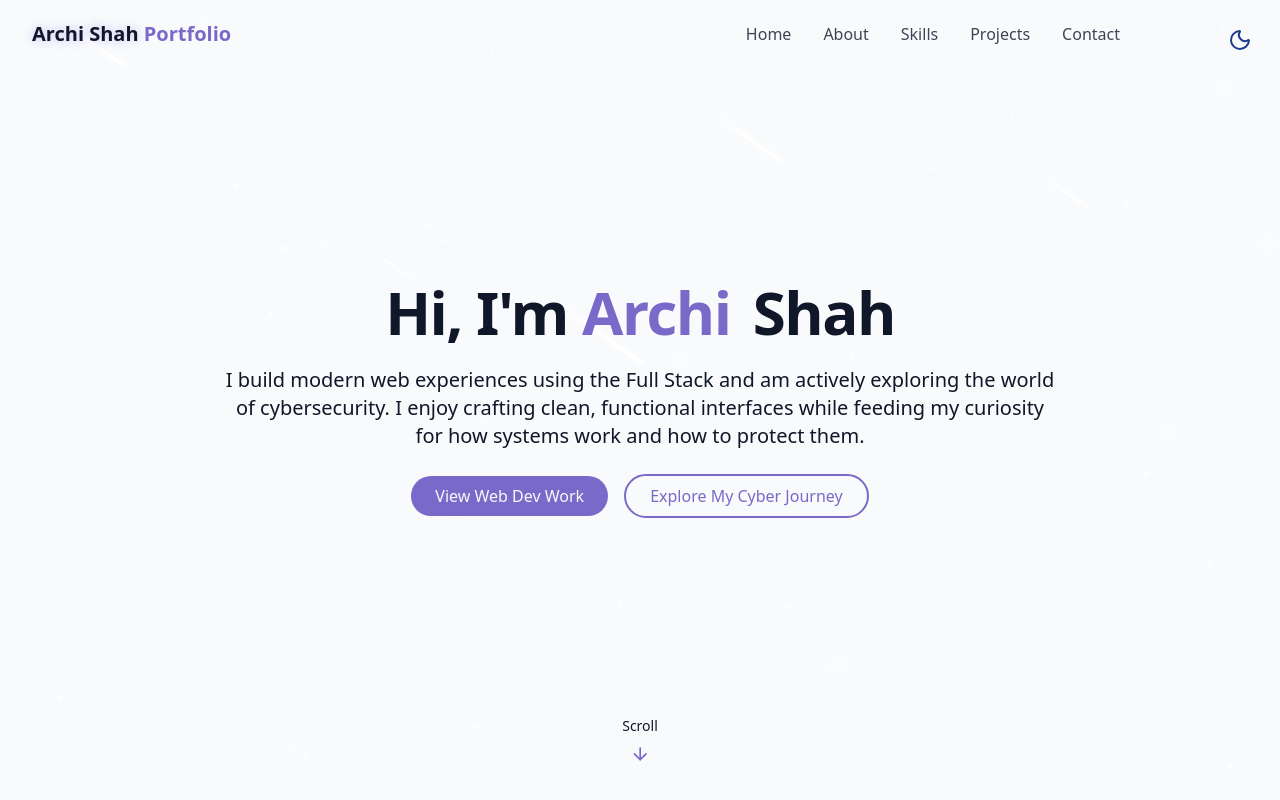
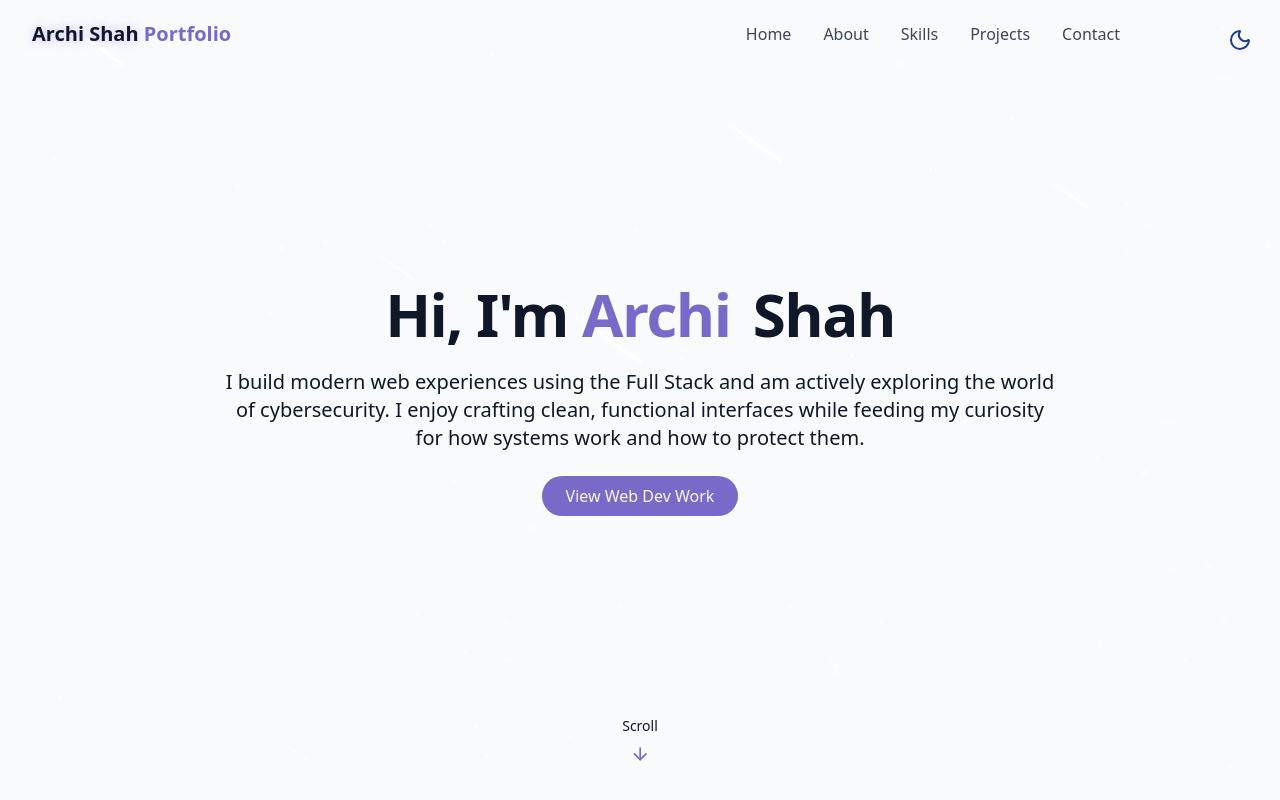
Before and after one commit to archishah61/Portfolio, a React (Vite) app: page / in a window 1280 px wide. Shown: the top 800 px of the page. Built offline with nearby package versions, Linux system fonts and the light colour scheme.

Commit message:
Update HeroSection.jsx

```diff
--- a/src/components/HeroSection.jsx
+++ b/src/components/HeroSection.jsx
@@ -20,9 +20,9 @@ function HeroSection() {
                             <a href='#projects' className='cosmic-button'>
                                 View Web Dev Work
                             </a>
-                            <Link to='/cyber' className='cosmic-button-outline'>
+                            {/* <Link to='/cyber' className='cosmic-button-outline'>
                                 Explore My Cyber Journey
-                            </Link>
+                            </Link> */}
                         </div>
                     </div>
                 </div>
```
